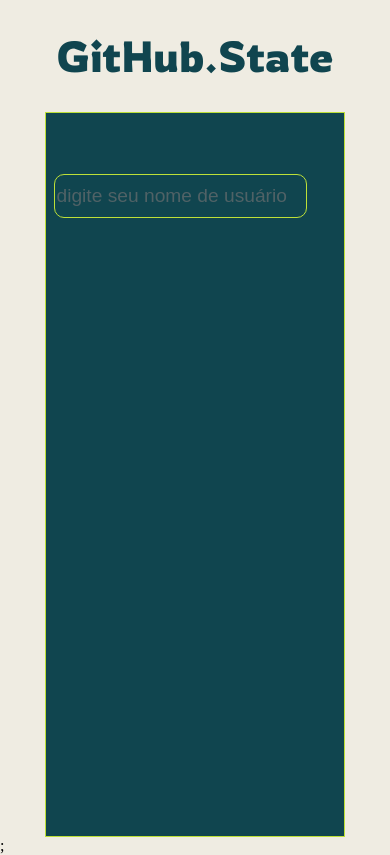
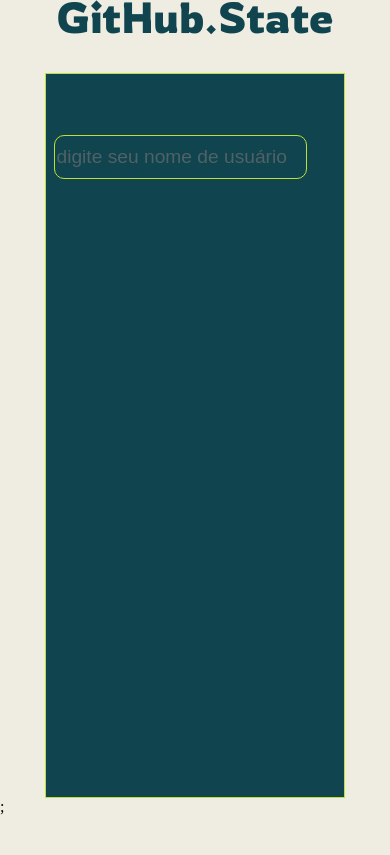
Before and after one commit to santosfk/GitHubState, a React (Vite) app: page / in a window 390 px wide. Built offline with nearby package versions, Linux system fonts and the light colour scheme.

Commit message:
responsivity

```diff
--- a/src/components/container/style.ts
+++ b/src/components/container/style.ts
@@ -1,5 +1,6 @@
 import styled from "styled-components";
 
 export const Content = styled.div`
-  width: 100vw;
+  width: 100%;
+  height: 100vh;
 `;
--- a/src/styleApp.ts
+++ b/src/styleApp.ts
@@ -3,6 +3,7 @@ import styled from "styled-components";
 export const Title = styled.h1`
   @import url("https://fonts.googleapis.com/css2?family=Open+Sans&family=Rowdies&display=swap");
   color: #10454f;
+  margin-top: -10px;
   text-align: center;
   font-size: 2.7rem;
   font-weight: 100;
```
